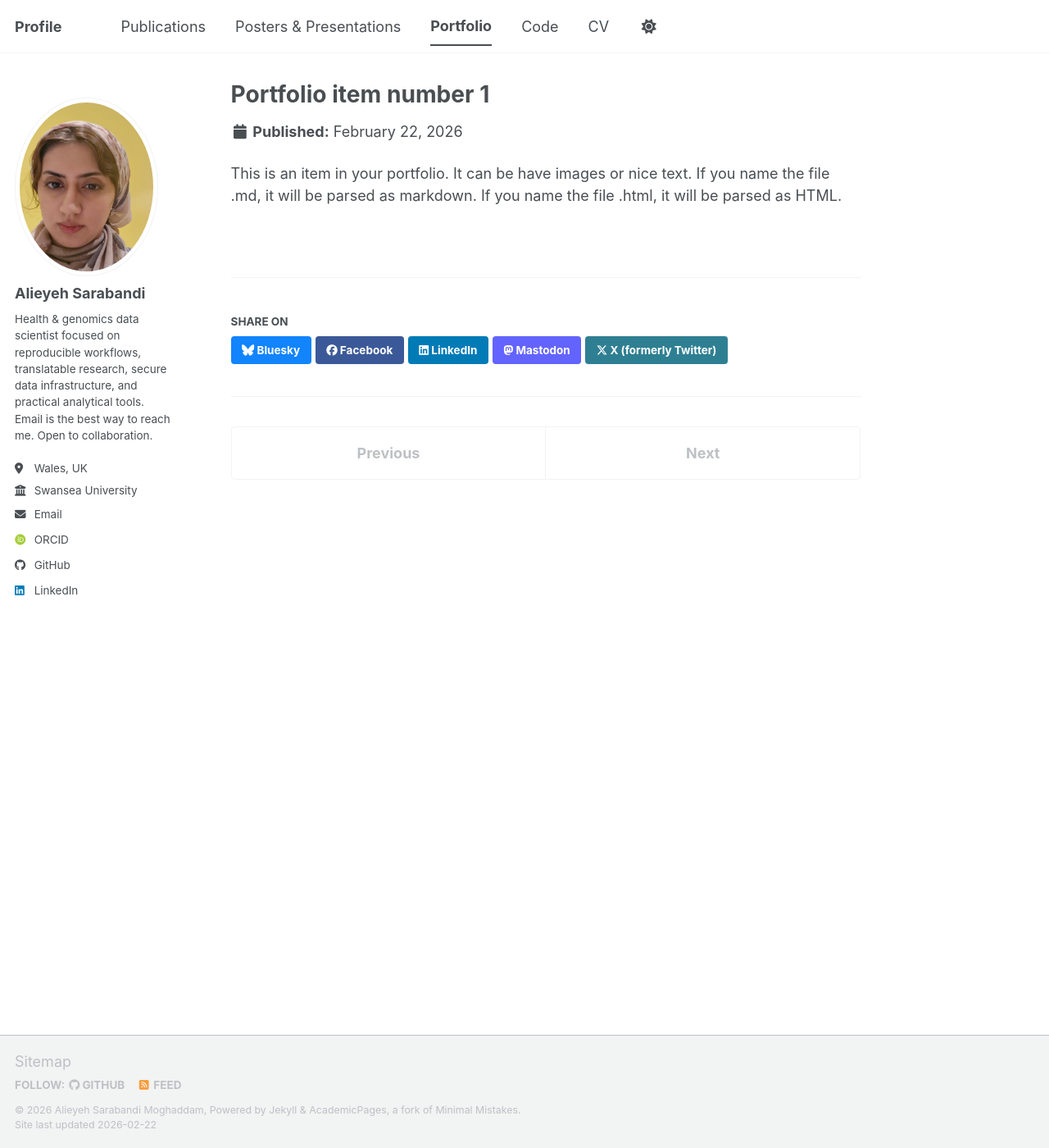
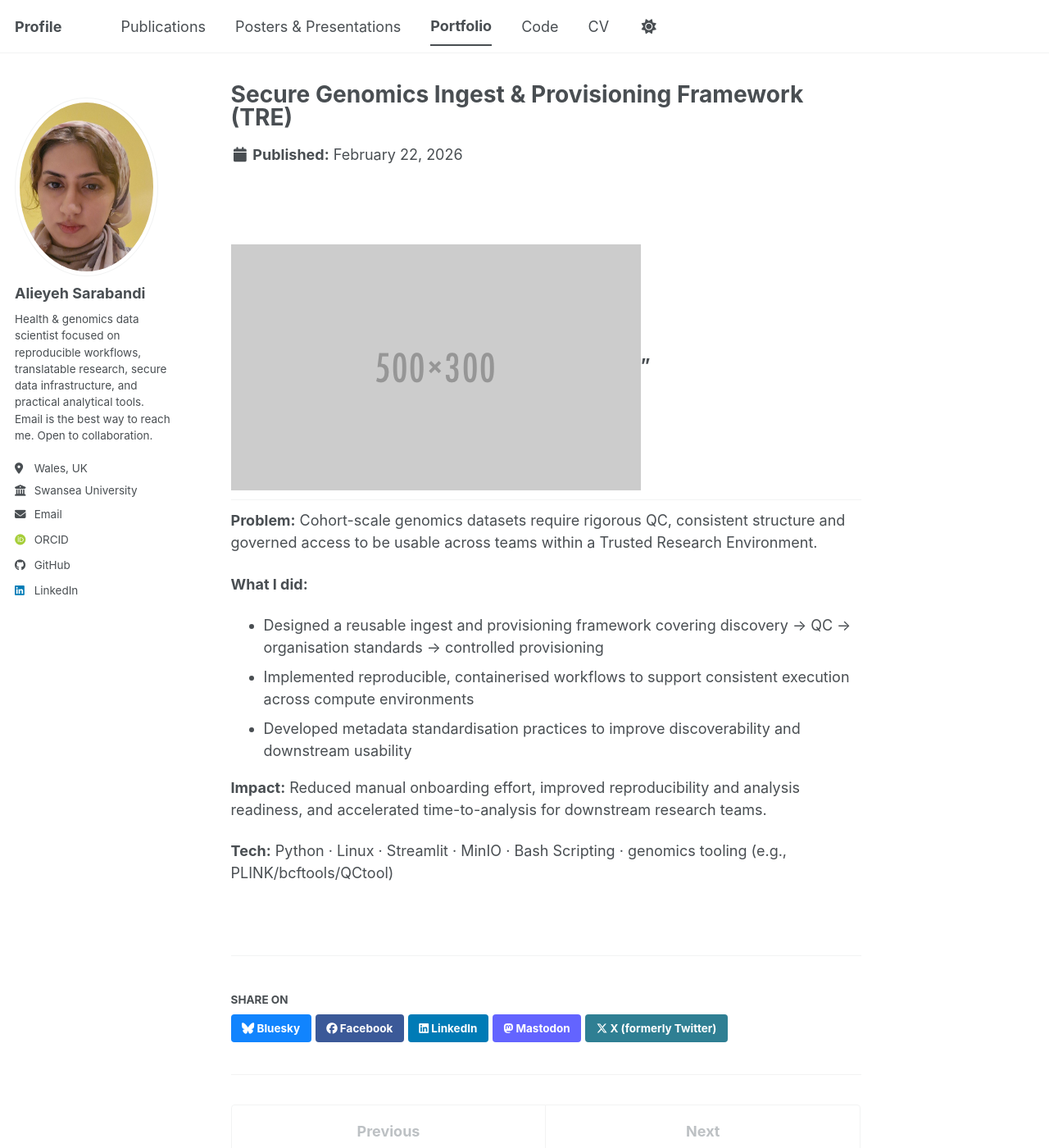
Before and after one commit to Alieyeh/alieyeh.github.io, a Jekyll site: the page built from _portfolio/portfolio-1.md, in a window 1280 px wide and 1400 px high. Shown: the whole window at 82% size. Built offline with Jekyll 4.4.1, drawn with Linux system fonts in a browser that asks for light colours; some web fonts are replaced; a script bundle is joined from its source files by our own code; library files that are not in the unit come from our copies.

Commit message:
Update portfolio-1.md

```diff
--- a/_portfolio/portfolio-1.md
+++ b/_portfolio/portfolio-1.md
@@ -1,7 +1,18 @@
 ---
-title: "Portfolio item number 1"
-excerpt: "Short description of portfolio item number 1<br/><img src='/images/500x300.png'>"
+title: "Secure Genomics Ingest & Provisioning Framework (TRE)"
+excerpt: "End-to-end framework for onboarding, QC, metadata standardisation and secure provisioning of cohort-scale genomics data in a Trusted Research Environment."
 collection: portfolio
 ---
+<br/><img src='/images/500x300.png'>"
+---
 
-This is an item in your portfolio. It can be have images or nice text. If you name the file .md, it will be parsed as markdown. If you name the file .html, it will be parsed as HTML.
+**Problem:** Cohort-scale genomics datasets require rigorous QC, consistent structure and governed access to be usable across teams within a Trusted Research Environment.
+
+**What I did:**
+- Designed a reusable ingest and provisioning framework covering discovery → QC → organisation standards → controlled provisioning
+- Implemented reproducible, containerised workflows to support consistent execution across compute environments
+- Developed metadata standardisation practices to improve discoverability and downstream usability
+
+**Impact:** Reduced manual onboarding effort, improved reproducibility and analysis readiness, and accelerated time-to-analysis for downstream research teams.
+
+**Tech:** Python · Linux · Streamlit · MinIO · Bash Scripting · genomics tooling (e.g., PLINK/bcftools/QCtool)
```
